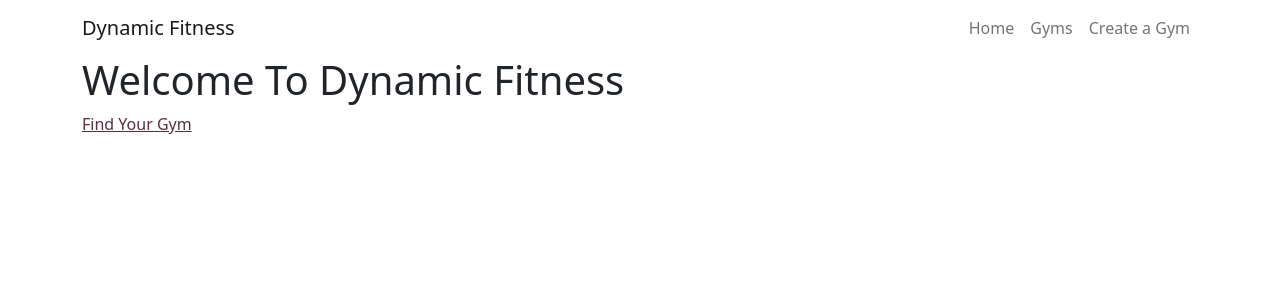
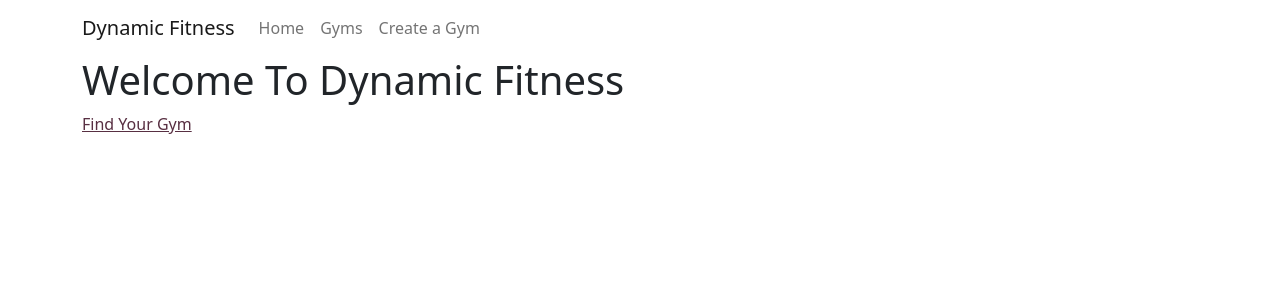
Before and after one commit to Jontzavala/dynamic-fitness_frontend, a React (Create React App) app: page / in a window 1280 px wide. Shown: the top 300 px of the page. Built offline with nearby package versions, Linux system fonts and the light colour scheme; no server answers.

Commit message:
put my route in the right order

```diff
--- a/src/components/NavBar.js
+++ b/src/components/NavBar.js
@@ -7,11 +7,14 @@
             <Navbar>
                 <Container>
                     <Navbar.Brand href='/'>Dynamic Fitness</Navbar.Brand>
-                    <Nav>
-                        <Nav.Link href='/'>Home</Nav.Link>
-                        <Nav.Link href='/gyms'>Gyms</Nav.Link>
-                        <Nav.Link href='/gyms/new'>Create a Gym</Nav.Link>
-                    </Nav>
+                    <Navbar.Toggle aria-controls='responsive-navbar-nav' />
+                    <Navbar.Collapse id='responsive-navbar-nav'>
+                        <Nav>
+                            <Nav.Link href='/'>Home</Nav.Link>
+                            <Nav.Link href='/gyms'>Gyms</Nav.Link>
+                            <Nav.Link href='/gyms/new'>Create a Gym</Nav.Link>
+                        </Nav>
+                    </Navbar.Collapse>
                 </Container>
             </Navbar>
         </>
--- a/src/containers/GymsContainer.js
+++ b/src/containers/GymsContainer.js
@@ -11,7 +11,7 @@
         showModal: false
     }
 
-      toggleModal = () => {
+    toggleModal = () => {
         this.setState({ showModal: !this.state.showModal})
     }
 
@@ -23,8 +23,8 @@
         return (
             <div>
                 <Switch>
+                    <Route path='/gyms/new' render={(routeProps) => <GymCreateForm {...routeProps} toggle={this.toggleModal}/> } />
                     <Route path='/gyms' render={(routeProps) => <GymsList {...routeProps} gyms={this.props.gyms}/> } />
-                    <Route path='/gyms/new' render={(routeProps) => <GymCreateForm {...routeProps} toggle={this.toggleModal}/> } />
                 </Switch>
                 <SuccessModal isOpen={this.state.showModal} toggle={this.toggleModal} />
 
```
